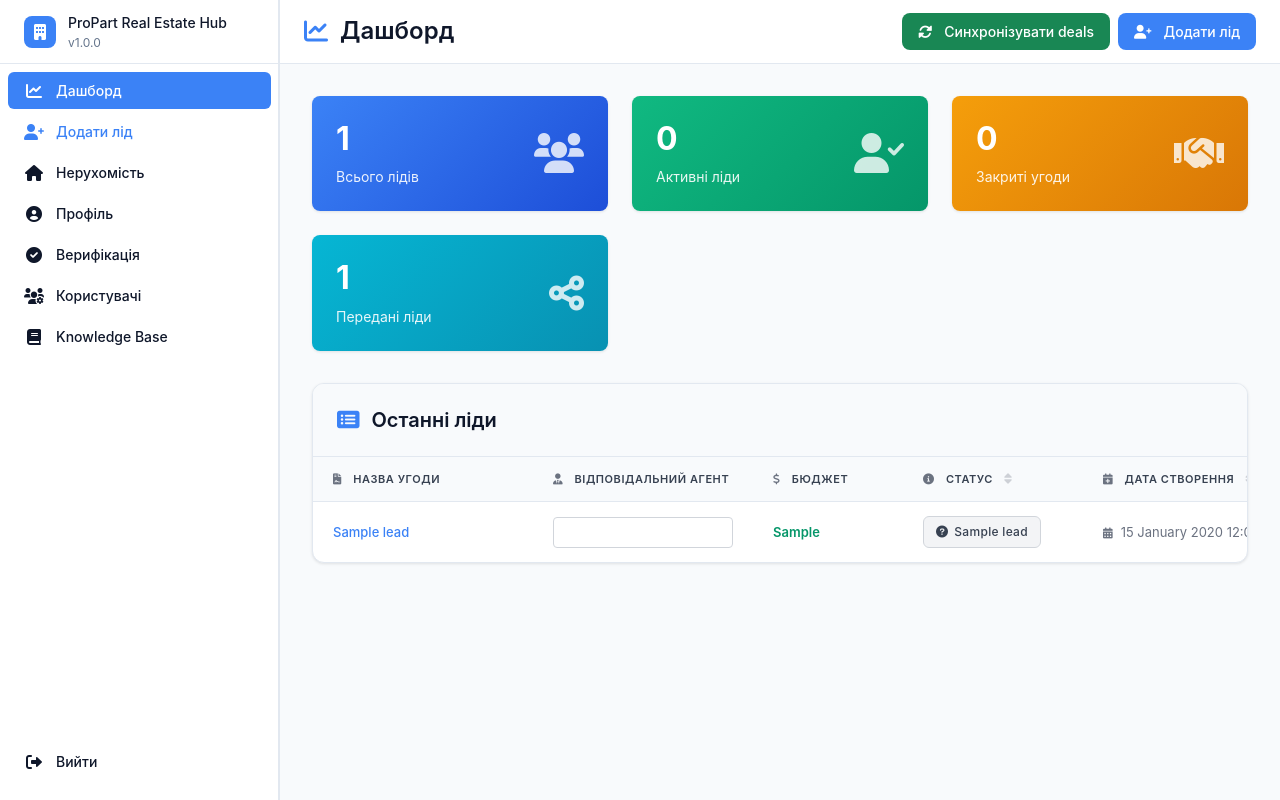
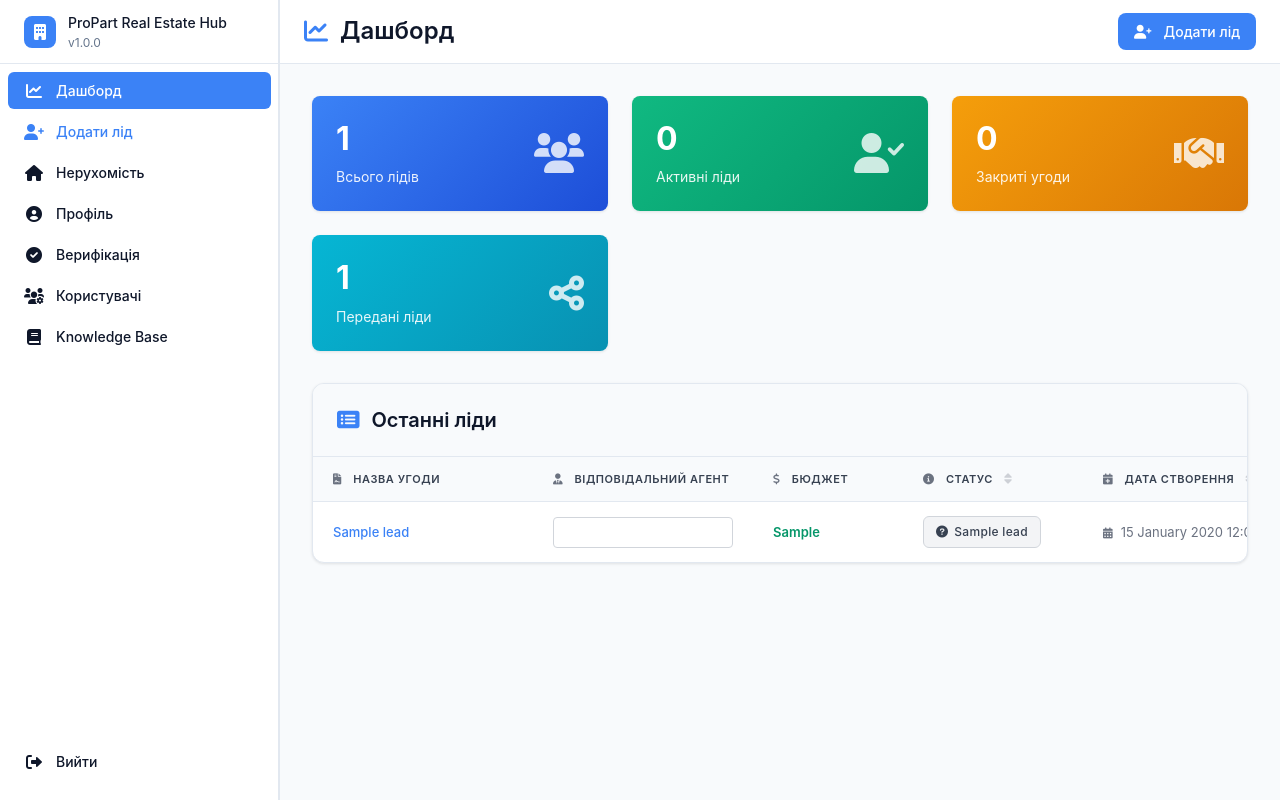
Before and after one commit to dvytvytskyi/propart-real-estate-hub, a Flask app: page /dashboard in a window 1280 px wide. Run offline with Flask 3, Linux system fonts and the light colour scheme; a user stored in the database is signed in; tables that the repository leaves empty hold one stand-in row (values such as "Sample post"); lists and menus that the app fills with data are empty; parts of the project's set-up code (start-up, migrations or seed data) failed here and were passed over; some libraries are stand-ins or nearby versions.

Commit message:
Видалено кнопку 'Синхронізувати deals' з хедера, оскільки синхронізація відбувається автоматично

```diff
--- a/templates/dashboard.html
+++ b/templates/dashboard.html
@@ -18,11 +18,6 @@
             </div>
         </div>
         <div class="header-actions" style="display: flex; gap: 0.5rem;">
-            {% if current_user.role == 'admin' %}
-            <button id="fetchAllDealsBtn" class="btn btn-success btn-sm" onclick="fetchAllDealsFromHubSpot()" title="Завантажити всі deals з HubSpot (звірка йде по deals)">
-                <i class="fas fa-sync-alt me-1"></i> Синхронізувати deals
-            </button>
-            {% endif %}
             <a href="{{ url_for('add_lead') }}" class="btn btn-primary btn-sm">
                 <i class="fas fa-user-plus me-1"></i> Додати лід
             </a>
```
